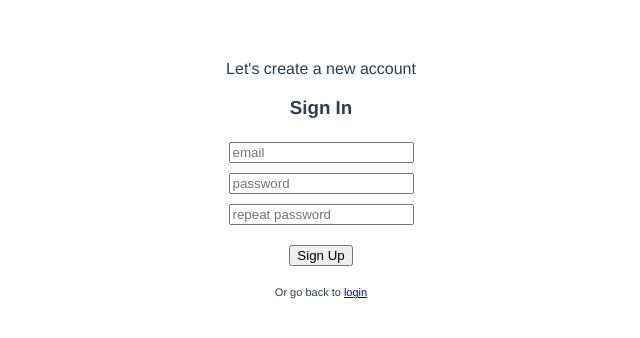
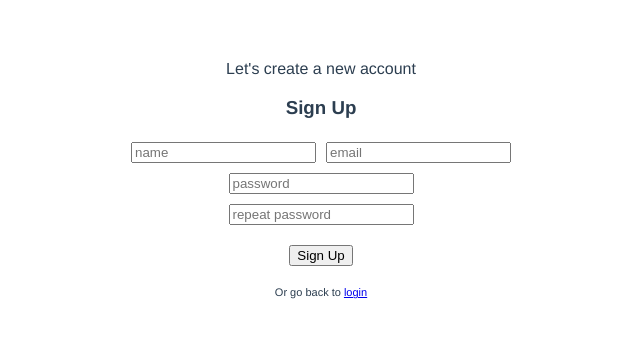
Before and after one commit to stepan20000/try-vue, a Vue app: page /#/sign-up in a window 1280 px wide. Shown: the top 338 px of the page, without its empty margins (319-959 px from the left). Built offline with nearby package versions, Linux system fonts and the light colour scheme.

Commit message:
Going to use vuex

```diff
--- a/package.json
+++ b/package.json
@@ -16,7 +16,8 @@
   "dependencies": {
     "firebase": "^4.12.1",
     "vue": "^2.5.2",
-    "vue-router": "^3.0.1"
+    "vue-router": "^3.0.1",
+    "vuex": "^3.0.1"
   },
   "devDependencies": {
     "autoprefixer": "^7.1.2",
--- a/src/App.vue
+++ b/src/App.vue
@@ -1,6 +1,9 @@
 <template>
   <div id="app">
-    <router-view/>
+    <header class="header"></header>
+    <main class="content">
+      <router-view/>
+    </main>
   </div>
 </template>
 
--- a/src/components/Login.vue
+++ b/src/components/Login.vue
@@ -1,19 +1,46 @@
 <template>
-  <div class="login">
+  <form class="login" v-on:submit="signIn">
     <h3>Sign In</h3>
-    <input type="text" placeholder="email"><br>
-    <input type="password" placeholder="password"><br>
-    <button v-on:click="login">Connection</button>
+    <input type="email" v-model="email" placeholder="email" required><br>
+    <input type="password" v-model="password" placeholder="password" required><br>
+    <button>Connection</button>
     <p>You do not hav an account ? You can <router-link to="/sign-up">create one</router-link></p>
-  </div>
+  </form>
 </template>
 
 <script>
+import firebase from 'firebase';
+
 export default {
   name: 'login',
-  data: () => { return {}; },
+  data: () => {
+    return {
+      email: '',
+      password: ''
+    };
+  },
   methods: {
-    login: function () { this.$router.replace('tasks'); }
+    signIn: function () {
+      firebase.auth().signInWithEmailAndPassword(this.email, this.password)
+        .then(
+          function () {
+            return firebase.auth().currentUser.updateProfile({
+              displayName: this.name,
+              photoURL: ''
+            });
+          },
+          function (err) {
+            alert('Ooops! ' + err.message);
+          })
+        .then(
+          function () {
+            alert('Well done! You are now connected');
+          },
+          function (err) {
+            alert('Ooops! ' + err.message);
+          });
+      this.$router.replace('tasks');
+    }
   }
 };
 </script>
--- a/src/components/SignUp.vue
+++ b/src/components/SignUp.vue
@@ -1,19 +1,17 @@
 <template>
-  <div class="signUp">
+  <form class="signUp" v-on:submit="signUp">
     <p>Let's create a new account</p>
-    <h3>Sign In</h3>
-    <p v-if="wrongEmail" class="signUp__wrong-message signUp__wrong-message_email">
-      Please enter correct email
-    </p>
-    <input type="text" v-on:change="emailOnChange" v-model="email" placeholder="email"><br>
-    <input type="password" v-on:change="passwordOnChange" v-model="password" placeholder="password"><br>
+    <h3>Sign Up</h3>
+    <input type="text" v-model="name" placeholder="name" pattern=".{3,}" required>
+    <input type="email" v-model="email" placeholder="email" required><br>
+    <input type="password" v-on:change="passwordOnchange" v-model="password" placeholder="password" required><br>
     <p v-if="passwordsNotMatch" class="signUp__wrong-message signUp__wrong-message_password">
       Passwords do not match
     </p>
-    <input type="password" v-on:change="passwordOnChange" v-model="repeatPassword" placeholder="repeat password"><br>
-    <button v-on:click="signUp">Sign Up</button>
+    <input type="password" v-model="repeatPassword" v-on:change="passwordOnchange" placeholder="repeat password" required><br>
+    <button>Sign Up</button>
     <span>Or go back to <router-link to="/login">login</router-link></span>
-  </div>
+  </form>
 </template>
 
 <script>
@@ -25,6 +23,7 @@ export default {
     return {
       /* eslint-disable no-useless-escape */
       emailRegExp: /^(([^<>()\[\]\\.,;:\s@"]+(\.[^<>()\[\]\\.,;:\s@"]+)*)|(".+"))@((\[[0-9]{1,3}\.[0-9]{1,3}\.[0-9]{1,3}\.[0-9]{1,3}\])|(([a-zA-Z\-0-9]+\.)+[a-zA-Z]{2,}))$/,
+      name: '',
       email: '',
       password: '',
       repeatPassword: '',
@@ -34,36 +33,39 @@ export default {
   },
   methods: {
     signUp: function () {
-      if (!this.checkEmail()) {
-        this.wrongEmail = true;
-        return;
-      }
       if (!this.checkPassword()) {
         this.passwordsNotMatch = true;
         return;
       }
       firebase.auth().createUserAndRetrieveDataWithEmailAndPassword(this.email, this.password)
         .then(
+          function () {
+            return firebase.auth().currentUser.updateProfile({
+              displayName: this.name,
+              photoURL: ''
+            });
+          },
+          function (err) {
+            alert('Ooops! ' + err.message);
+          })
+        .then(
+          function () {
+            const user = firebase.auth().currentUser;
+
+          },
+          function (err) {
+            alert('Ooops! ' + err.message);
+          })
+        .then(
           () => alert('Your account has been created !'),
           (err) => alert(`Ooops. ${err.message}`));
-    },
-
-    checkEmail: function () {
-      console.log(this.email);
-      console.log(this.emailRegExp.test(String(this.email).toLowerCase()));
-      return this.emailRegExp.test(String(this.email).toLowerCase());
     },
 
     checkPassword: function () {
       return this.password === this.repeatPassword && this.password;
     },
 
-    emailOnChange: function () {
-      console.log('emailOnChange');
-      this.wrongEmail = false;
-    },
-
-    passwordOnChange: function () {
+    passwordOnchange: function () {
       this.passwordsNotMatch = false;
     }
   }
--- a/src/main.js
+++ b/src/main.js
@@ -3,11 +3,12 @@
 import Vue from 'vue';
 import App from './App';
 import router from './router';
+import Vuex from 'vuex';
 import firebase from 'firebase';
 
 Vue.config.productionTip = false;
 
-const config = {
+const firebaseConfig = {
   apiKey: 'AIzaSyAJoGXBhkYe-Wmx8EYfw5zdUbRGQAiaHYY',
   authDomain: 'try-vue.firebaseapp.com',
   databaseURL: 'https://try-vue.firebaseio.com',
@@ -15,12 +16,26 @@ const config = {
   storageBucket: 'try-vue.appspot.com',
   messagingSenderId: '365042355612'
 };
-firebase.initializeApp(config);
+firebase.initializeApp(firebaseConfig);
+Vue.use(Vuex);
+
+const store = new Vuex.Store({
+  state: {
+    userName: '',
+    tasks: []
+  },
+  mutations: {
+    setName (state, payload) {
+      state.userName = payload;
+    }
+  }
+});
 
 /* eslint-disable no-new */
 new Vue({
   el: '#app',
   router,
+  store,
   components: { App },
   template: '<App/>'
 });
--- a/src/router/index.js
+++ b/src/router/index.js
@@ -5,11 +5,16 @@ import Archive from '../components/Archive';
 import Task from '../components/Task';
 import Tasks from '../components/Tasks';
 import SignUp from '../components/SignUp';
+import firebase from 'firebase';
 
 Vue.use(Router);
 
-export default new Router({
+let router = new Router({
   routes: [
+    {
+      path: '*',
+      redirect: '/login'
+    },
     {
       path: '/',
       redirect: '/login'
@@ -17,7 +22,10 @@ export default new Router({
     {
       path: '/tasks',
       name: 'tasks',
-      component: Tasks
+      component: Tasks,
+      meta: {
+        requiresAuth: true
+      }
     },
     {
       path: '/Login',
@@ -27,12 +35,18 @@ export default new Router({
     {
       path: '/task/:taskId',
       name: 'task',
-      component: Task
+      component: Task,
+      meta: {
+        requiresAuth: true
+      }
     },
     {
       path: '/archive',
       name: 'archive',
-      component: Archive
+      component: Archive,
+      meta: {
+        requiresAuth: true
+      }
     },
     {
       path: '/sign-up',
@@ -41,3 +55,18 @@ export default new Router({
     }
   ]
 });
+
+router.beforeEach((to, from, next) => {
+  const currentUser = firebase.auth().currentUser;
+  const requireAuth = to.matched.some(record => record.meta.requiresAuth);
+
+  if (requireAuth && !currentUser) {
+    next('login');
+  } else if (!requireAuth && currentUser) {
+    next('tasks');
+  } else {
+    next();
+  }
+});
+
+export default router;
```
